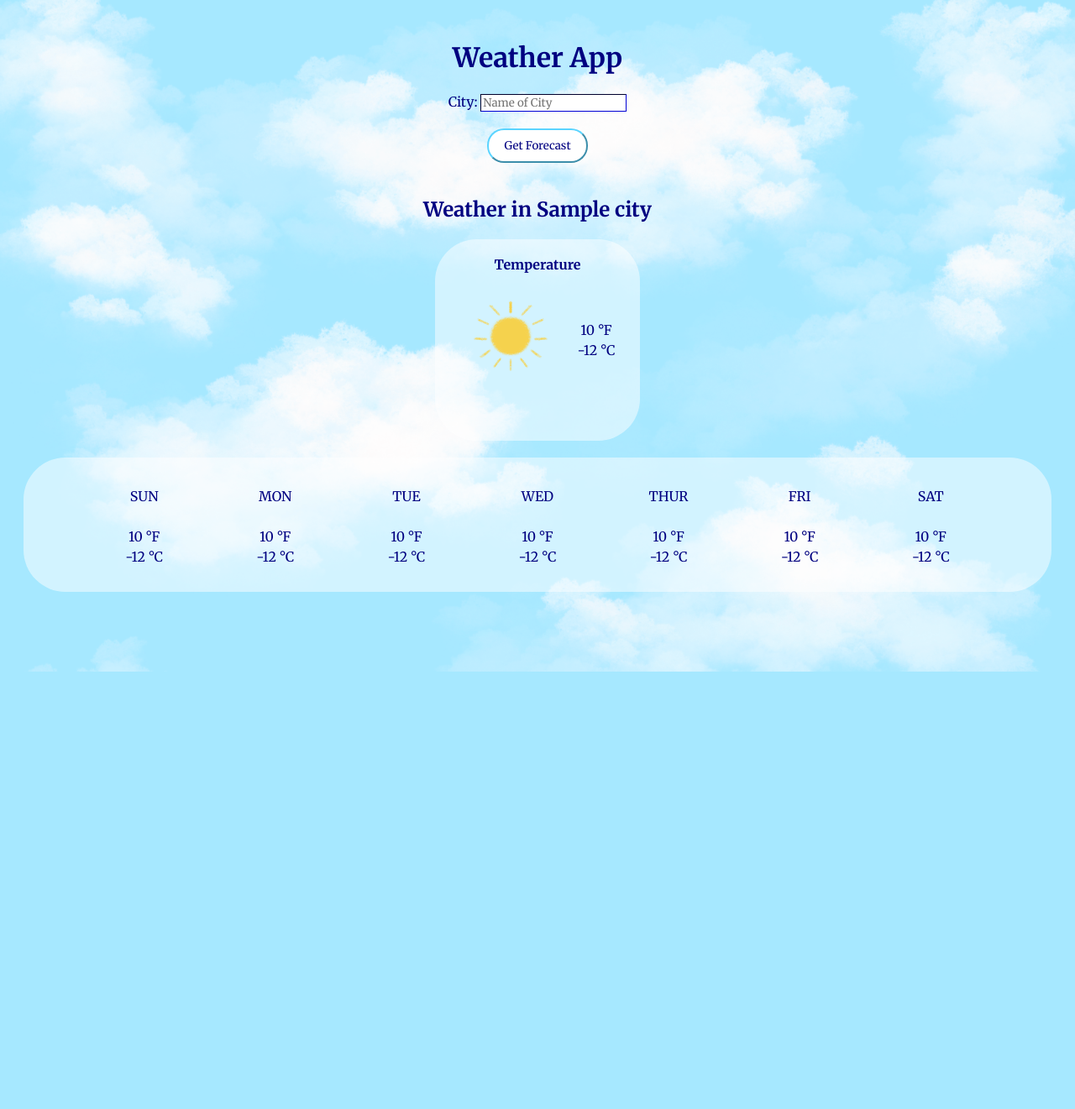
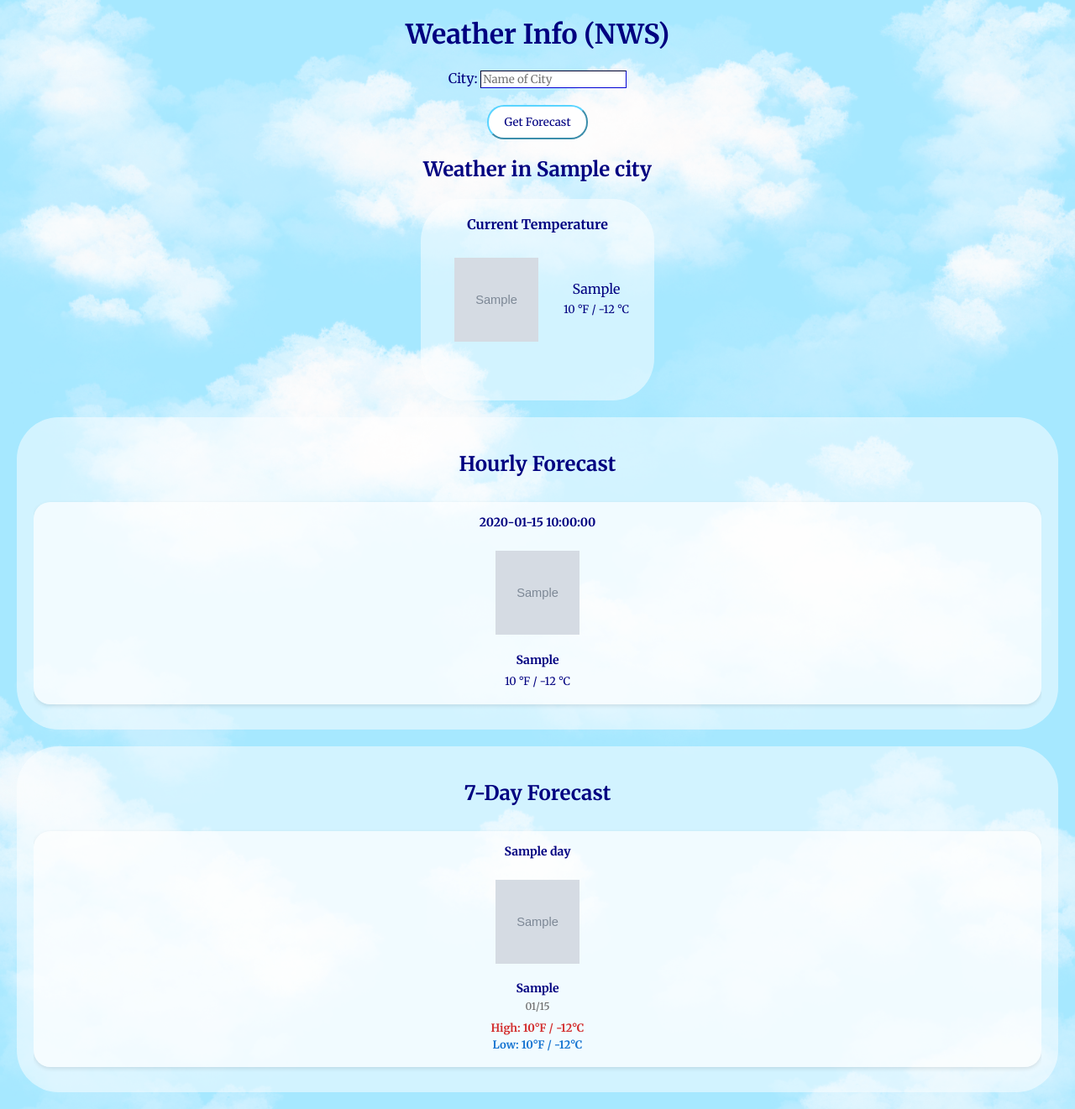
Before and after one commit to costello-aaron/DockerApp, a Flask app: template templates/index.html in a window 1280 px wide. Shown: the whole page at 84% size. Before the commit the page ends 800 px from the top, so only its background shows below. Run offline with Flask 3, Linux system fonts and the light colour scheme; the template is opened without the code that fills it: most values are stand-ins (such as "Sample title", 1, 10 or a date in 2020); grey boxes marked "Sample" are stand-in pictures.

Commit message:
feat: implemented hourly weather report and images

```diff
--- a/app.py
+++ b/app.py
@@ -1,42 +1,198 @@
 from flask import Flask, request, render_template
-import python_weather
 import requests
-
-import asyncio
+from datetime import datetime, timedelta, timezone
+import json
 
 app = Flask(__name__)
-
+num_days = 7
+#region TEMPERATURE CONVERSION
 @app.template_filter('to_celsius')
 def to_celsius(f):
     try:
         return round((f - 32) * 5/9)
     except TypeError:
         return 'N/A'
+#endregion
 
-async def get_weather(city):
-    async with python_weather.Client(unit=python_weather.IMPERIAL) as client:
-        weather = await client.get(city)
-        return weather
+def get_coordinates_from_city(city_name):
+    """
+    Gets latitude and longitude  from a city name using Nominatim geocoding service
+    """
+    try:
+        # Nominatim geocoding service
+        url = "https://nominatim.openstreetmap.org/search"
+        params = {
+            'q': city_name,
+            'format': 'json',
+            'limit': 1,
+            'addressdetails': 1
+        }
+        headers = {
+            'User-Agent': 'WeatherApp/1.0'  # Required by Nominatim
+        }
 
-def get_weather_sync(city):
-    return asyncio.run(get_weather(city))
+        response = requests.get(url, params=params, headers=headers)
+        response.raise_for_status()
+
+        data = response.json()
+
+        if data:
+            lat = float(data[0]['lat'])
+            lon = float(data[0]['lon'])
+            return lat, lon
+        else:
+            return None, None
+
+    except Exception as e:
+        print(f"Geocoding error: {e}")
+        return None, None
+
+
 
 @app.route("/", methods=["GET", "POST"])
 def index():
+    """
+    Converts city name into coordinates.
+    Processes the weather data for the given city.
+    Returns the weather data to the index.html template.
+    """
     weather = None
+    weekly_weather = None
+    hourly_weather = None
     error = None
-    city = None
 
     if request.method == "POST":
         city = request.form.get("city")
+        if city:
+            # Get coordinates from city name
+            lat, lon = get_coordinates_from_city(city)
 
-        try:
-            weather = get_weather_sync(city)
+            if lat is not None and lon is not None:
+                try:
+                    point_resp = requests.get(f"https://api.weather.gov/points/{lat},{lon}")
+                    point_resp.raise_for_status()
+                    forecast_url = point_resp.json()["properties"]["forecast"]
 
-        except Exception as e:
-            error = str(e)
+                    forecast_resp = requests.get(forecast_url)
+                    forecast_resp.raise_for_status()
+                    forecast_data = forecast_resp.json()
+                    periods = forecast_data["properties"]["periods"]
 
-    return render_template("index.html", weather=weather, city=city, error=error)
+                    forecast_hourly_url = point_resp.json()["properties"]["forecastHourly"]
+                    hourly_resp = requests.get(forecast_hourly_url)
+                    hourly_resp.raise_for_status()
+                    hourly_data = hourly_resp.json()
+
+                    weather = periods[0]  # Get today's forecast
+                    weekly_weather = generate_weekly_weather_report(forecast_data)
+                    hourly_weather = generate_hourly_weather_report(hourly_data)
+                except Exception as e:
+                    error = str(e)
+            else:
+                error = f"Could not locate coordinates for {city}"
+        else:
+            error = "Please enter a city name"
+
+    return render_template("index.html", weather=weather, weekly_weather=weekly_weather, hourly_weather=hourly_weather, error=error, city=city if request.method == "POST" else None)
+
+
+# hourly weather report
+def generate_hourly_weather_report(forecast_data):
+    hourly_report = []
+
+    if not forecast_data or "properties" not in forecast_data or "periods" not in forecast_data["properties"]:
+        return hourly_report
+
+    periods = forecast_data["properties"]["periods"]
+
+    hourly_forecasts = {}
+
+    curr_time = datetime.now(timezone.utc)
+    end_time = curr_time + timedelta(hours=24)
+
+    for period in periods:
+        start_time = datetime.fromisoformat(period["startTime"].replace("Z", "+00.00"))
+
+        if curr_time <= start_time < end_time:
+            hourly_summary = {
+                "time": start_time.strftime("%H:%M"),
+                "temperature": period["temperature"],
+                "shortForecast": period["shortForecast"],
+                "icon": period["icon"]
+            }
+            hourly_report.append(hourly_summary)
+
+    return hourly_report
+
+
+
+def generate_weekly_weather_report(forecast_data):
+    """
+   Gernerate weekly weather report from the forecast data
+   Returns a list of daily forecasts for the next 7 days.
+    """
+    weekly_report = []
+
+    if not forecast_data or "properties" not in forecast_data or "periods" not in forecast_data["properties"]:
+        return weekly_report
+
+    periods = forecast_data["properties"]["periods"]
+
+    # Group periods by day and create daily summaries
+    daily_forecasts = {}
+
+    for period in periods:
+        # Extract date from the startTime
+        start_time = datetime.fromisoformat(period["startTime"].replace("Z", "+00:00"))
+        date_key = start_time.date()
+
+        if date_key not in daily_forecasts:
+            daily_forecasts[date_key] = {
+                "date": date_key,
+                "day_name": start_time.strftime("%A"),
+                "day_periods": []
+            }
+
+        daily_forecasts[date_key]["day_periods"].append(period)
+
+    # Convert to list and sort by date
+    sorted_days = sorted(daily_forecasts.keys())
+
+    # Get next number of days
+    for i, date_key in enumerate(sorted_days[:num_days]):
+        day_data = daily_forecasts[date_key]
+
+        # Creates summary for the day
+        day_summary = {
+            "date": day_data["date"],
+            "day_name": day_data["day_name"],
+            "periods": day_data["day_periods"],
+            "high_temp": None,
+            "low_temp": None,
+            "daily_short_forecast": None,
+            "daily_icon": None
+        }
+
+        # Extract temperature from periods
+        for period in day_data["day_periods"]:
+            if "temperature" in period:
+                temp = period["temperature"]
+
+                if period.get("isDaytime", True):  # Daytime
+                    if day_summary["high_temp"] is None or temp > day_summary["high_temp"]:
+                        day_summary["high_temp"] = temp
+
+                    if day_summary["daily_short_forecast"] is None:
+                        day_summary["daily_short_forecast"] = period["shortForecast"]
+                        day_summary["daily_icon"] = period["icon"]
+
+                else:  # Nighttime
+                    if day_summary["low_temp"] is None or temp < day_summary["low_temp"]:
+                        day_summary["low_temp"] = temp
+
+        weekly_report.append(day_summary)
+
+    return weekly_report
 
 if __name__ == "__main__":
     app.run(host="0.0.0.0", port=5000, debug=True)
--- a/requirements.txt
+++ b/requirements.txt
@@ -1,3 +1,2 @@
 flask==2.3.3
 requests==2.31.0
-python-weather
--- a/static/index.css
+++ b/static/index.css
@@ -118,3 +118,81 @@ button:hover {
     align-items: center;
     padding: 10px;
 }
+
+/* Weekly Forecast Styles */
+.weather.block {
+    background-color: rgba(255,255,255,0.5);
+    border-radius: 50px;
+    padding: 20px;
+    margin: 20px auto;
+    max-width: 1200px;
+}
+
+.forecast {
+    display: flex;
+    justify-content: space-between;
+    gap: 10px;
+    overflow-x: auto;
+    padding: 10px 0;
+}
+
+.card-icon {
+    display: flex;
+    justify-content: center;
+}
+
+.card {
+    background-color: rgba(255,255,255,0.7);
+    border-radius: 20px;
+    padding: 15px;
+    min-width: 120px;
+    text-align: center;
+    box-shadow: 0 2px 5px rgba(0,0,0,0.1);
+    flex: 1;
+}
+
+.card-name {
+    font-weight: bold;
+    font-size: 14px;
+    margin-bottom: 5px;
+    color: #000080;
+}
+
+.card-short-forecast{
+    font-weight: bold;
+    font-size: 14px;
+    margin-bottom: 5px;
+}
+
+.date {
+    font-size: 12px;
+    color: #666;
+    margin-bottom: 10px;
+}
+
+.temperature {
+    font-size: 13px;
+    margin: 3px 0;
+}
+
+.high-temp {
+    color: #d32f2f;
+    font-weight: bold;
+}
+
+.low-temp {
+    color: #1976d2;
+    font-weight: bold;
+}
+
+/* Error message styling */
+.error {
+    background-color: rgba(255, 0, 0, 0.1);
+    border: 1px solid #d32f2f;
+    border-radius: 10px;
+    padding: 15px;
+    margin: 20px auto;
+    max-width: 600px;
+    text-align: center;
+    color: #d32f2f;
+}
--- a/templates/index.html
+++ b/templates/index.html
@@ -12,10 +12,10 @@
     <link rel="stylesheet" href="../static/index.css">
 
     <title>Simple Weather App</title>
+
 </head>
 <body>
-    <br>
-    <h1>Weather App</h1>
+    <h1>Weather Info (NWS)</h1>
     <form method="POST">
         <!-- <label>Latitude: <input name="lat" required></label>
         <br>
@@ -28,93 +28,71 @@
         <button type="submit">Get Forecast</button>
     </form>
 
-    <br>
 
     <div>
         {% if weather %}
             <h2>Weather in {{city}} </h2>
 
             <div class="info-block">
-                <div class="info-title">Temperature</div>
+                <div class="info-title">Current Temperature</div>
 
                 <div class="temp-container">
-                    <!-- NOTE: CHANGE IMG BASED ON TEMP -->
-                    <img src="../static/images/sunny.png">
-
+                    <img src="{{ weather.icon }}">
                     <ul>
-                        <li>{{ weather.temperature }} °F</li>
-                        <li>{{ weather.temperature | to_celsius }} °C</li>
+                        <li>{{ weather.shortForecast }}</li>
+                        <li class="temperature">{{ weather.temperature }} °F / {{ weather.temperature | to_celsius }} °C</li>
                     </ul>
 
                 </div>
             </div>
+        {% endif %}
 
-            <!-- FIXME -->
-            <div class="weather-container">
+    {% if hourly_weather %}
+        <div class="weather block">
+            <h2>Hourly Forecast</h2>
+            <div class="forecast">
+                {% for hour in hourly_weather %}
+                    <div class="card">
+                        <div class="card-name">{{ hour.time }}</div>
+                        <div class="card-icon"><img src="{{ hour.icon }}"></div>
+                        <li class="card-short-forecast">{{ hour.shortForecast }}</li>
+                        <li class="temperature">{{ hour.temperature }} °F / {{ hour.temperature | to_celsius }} °C</li>
+                    </div>
+                {% endfor %}
+            </div>
+        </div>
+    {% endif %}
 
-                <div class="dayofweek-container">
-                    <p>SUN</p>
-                    <ul>
-                        <li>{{ weather.temperature }} °F</li>
-                        <li>{{ weather.temperature | to_celsius }} °C</li>
-                    </ul>
-                </div>
+    {% if weekly_weather %}
+        <div class="weather block">
+            <h2>7-Day Forecast</h2>
+            <div class="forecast">
+                {% for day in weekly_weather %}
+                    <div class="card">
+                        <div class="card-name">{{ day.day_name }}</div>
 
-                <div class="dayofweek-container">
-                    <p>MON</p>
-                    <ul>
-                        <li>{{ weather.temperature }} °F</li>
-                        <li>{{ weather.temperature | to_celsius }} °C</li>
-                    </ul>
-                </div>
+                        <div class="card-icon"><img src="{{ day.daily_icon }}"></div>
+                        <div class="card-short-forecast">{{ day.daily_short_forecast }}</div>
 
-                <div class="dayofweek-container">
-                    <p>TUE</p>
-                    <ul>
-                        <li>{{ weather.temperature }} °F</li>
-                        <li>{{ weather.temperature | to_celsius }} °C</li>
-                    </ul>
-                </div>
+                        <div class="date">{{ day.date.strftime('%m/%d') }}</div>
+                        {% if day.high_temp is not none %}
+                            <div class="temperature high-temp">High: {{ day.high_temp }}°F / {{ day.high_temp | to_celsius }}°C</div>
+                        {% else %}
+                            <div class="temperature high-temp">High: {{ weather.temperature }} °F / {{ weather.temperature | to_celsius }}°C</div>
+                        {% endif %}
+                        {% if day.low_temp is not none %}
+                            <div class="temperature low-temp">Low: {{ day.low_temp }}°F / {{ day.low_temp | to_celsius }}°C</div>
+                        {% endif %}
+                    </div>
+                {% endfor %}
+            </div>
+        </div>
+    {% endif %}
 
-                <div class="dayofweek-container">
-                    <p>WED</p>
-                    <ul>
-                        <li>{{ weather.temperature }} °F</li>
-                        <li>{{ weather.temperature | to_celsius }} °C</li>
-                    </ul>
-                </div>
-
-                <div class="dayofweek-container">
-                    <p>THUR</p>
-                    <ul>
-                        <li>{{ weather.temperature }} °F</li>
-                        <li>{{ weather.temperature | to_celsius }} °C</li>
-                    </ul>
-                </div>
-
-                <div class="dayofweek-container">
-                    <p>FRI</p>
-                    <ul>
-                        <li>{{ weather.temperature }} °F</li>
-                        <li>{{ weather.temperature | to_celsius }} °C</li>
-                    </ul>
-                </div>
-
-                <div class="dayofweek-container">
-                    <p>SAT</p>
-                    <ul>
-                        <li>{{ weather.temperature }} °F</li>
-                        <li>{{ weather.temperature | to_celsius }} °C</li>
-                    </ul>
-                </div>
-
-            </div>
-
-        {% elif error %}
-            <!-- error is not specified? -->
-            <p style="color: red;">Error: {{ error }}</p>
-        {% endif %}
-    </div>
-
+    {% if error %}
+        <div class="error">
+            <strong>Error:</strong> {{ error }}
+        </div>
+    {% endif %}
 </body>
 </html>
```
Also changed, not shown: static/images/bg.jpg (deleted), static/images/sunny.png (deleted).
